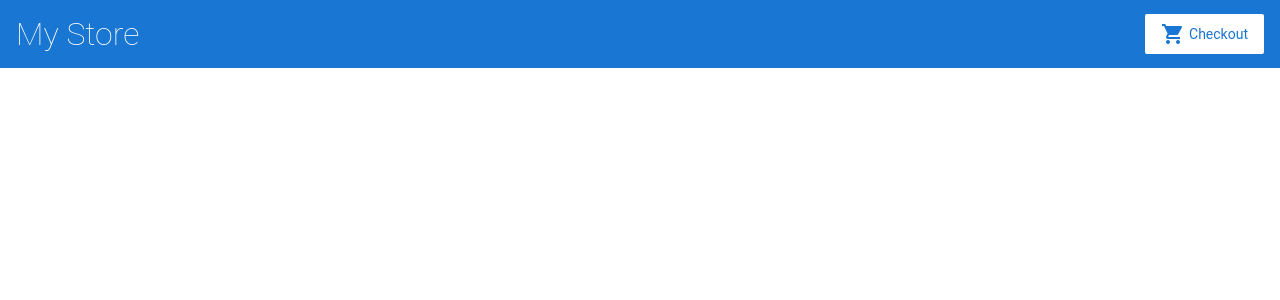
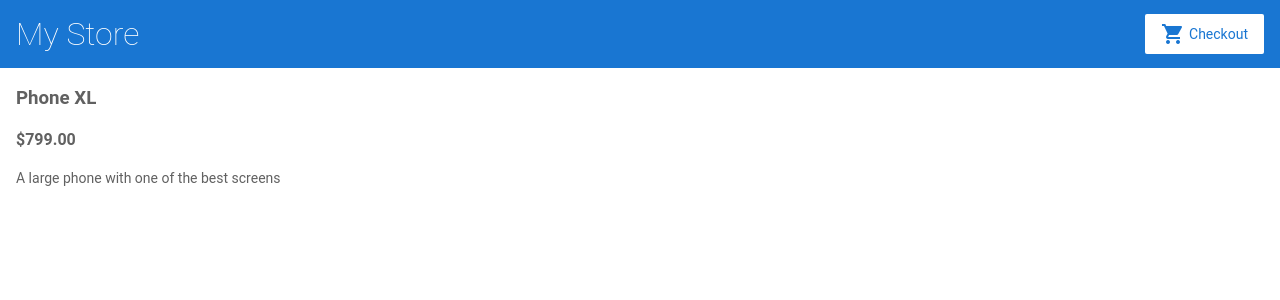
Before and after one commit to Imer10/angular-StartExample, an Angular app: page /products/0 in a window 1280 px wide. Before the commit this address led to /. Shown: the top 300 px of the page. Built offline with nearby package versions, Linux system fonts and the light colour scheme.

Commit message:
2 files modified, 3 added

```diff
--- a/src/app/app.module.ts
+++ b/src/app/app.module.ts
@@ -7,6 +7,7 @@
 import { TopBarComponent } from './top-bar/top-bar.component';
 import { ProductListComponent } from './product-list/product-list.component';
 import { ProductAlertsComponent } from './product-list/product-alerts/product-alerts.component';
+import { ProductDetailsComponent } from './product-details/product-details.component';
 
 @NgModule({
   imports: [
@@ -14,13 +15,15 @@
     ReactiveFormsModule,
     RouterModule.forRoot([
       { path: '', component: ProductListComponent },
+      { path: 'products/:productId', component: ProductDetailsComponent },
     ])
   ],
   declarations: [
     AppComponent,
     TopBarComponent,
     ProductListComponent,
-    ProductAlertsComponent
+    ProductAlertsComponent,
+    ProductDetailsComponent
   ],
   bootstrap: [ AppComponent ]
 })
--- /dev/null
+++ b/src/app/product-details/product-details.component.html
@@ -0,0 +1,5 @@
+<div *ngIf="product">
+  <h3>{{ product.name }}</h3>
+  <h4>{{ product.price | currency }}</h4>
+  <p>{{ product.description }}</p>
+</div>
--- /dev/null
+++ b/src/app/product-details/product-details.component.ts
@@ -0,0 +1,21 @@
+import { Component, OnInit } from '@angular/core';
+import { ActivatedRoute } from '@angular/router';
+
+import { products } from '../products';
+
+@Component({
+  selector: 'app-product-details',
+  templateUrl: './product-details.component.html',
+  styleUrls: ['./product-details.component.css']
+})
+export class ProductDetailsComponent implements OnInit {
+ product;
+  constructor(private route: ActivatedRoute) { }
+
+ngOnInit() {
+  this.route.paramMap.subscribe(params => {
+    this.product = products[+params.get('productId')];
+  });
+}
+
+}
--- a/src/app/product-list/product-list.component.html
+++ b/src/app/product-list/product-list.component.html
@@ -1,9 +1,9 @@
 <h2>Products</h2>
 
-<div *ngFor="let product of products">
+<div *ngFor="let product of products; index as productId">
 
   <h3>
-    <a [title]="product.name + ' details'">
+    <a [title]="product.name + ' details'" [routerLink]="['/products', productId]">
     {{product.name}}
     </a>
   </h3>
```
Also changed, not shown: src/app/product-details/product-details.component.css (added).
